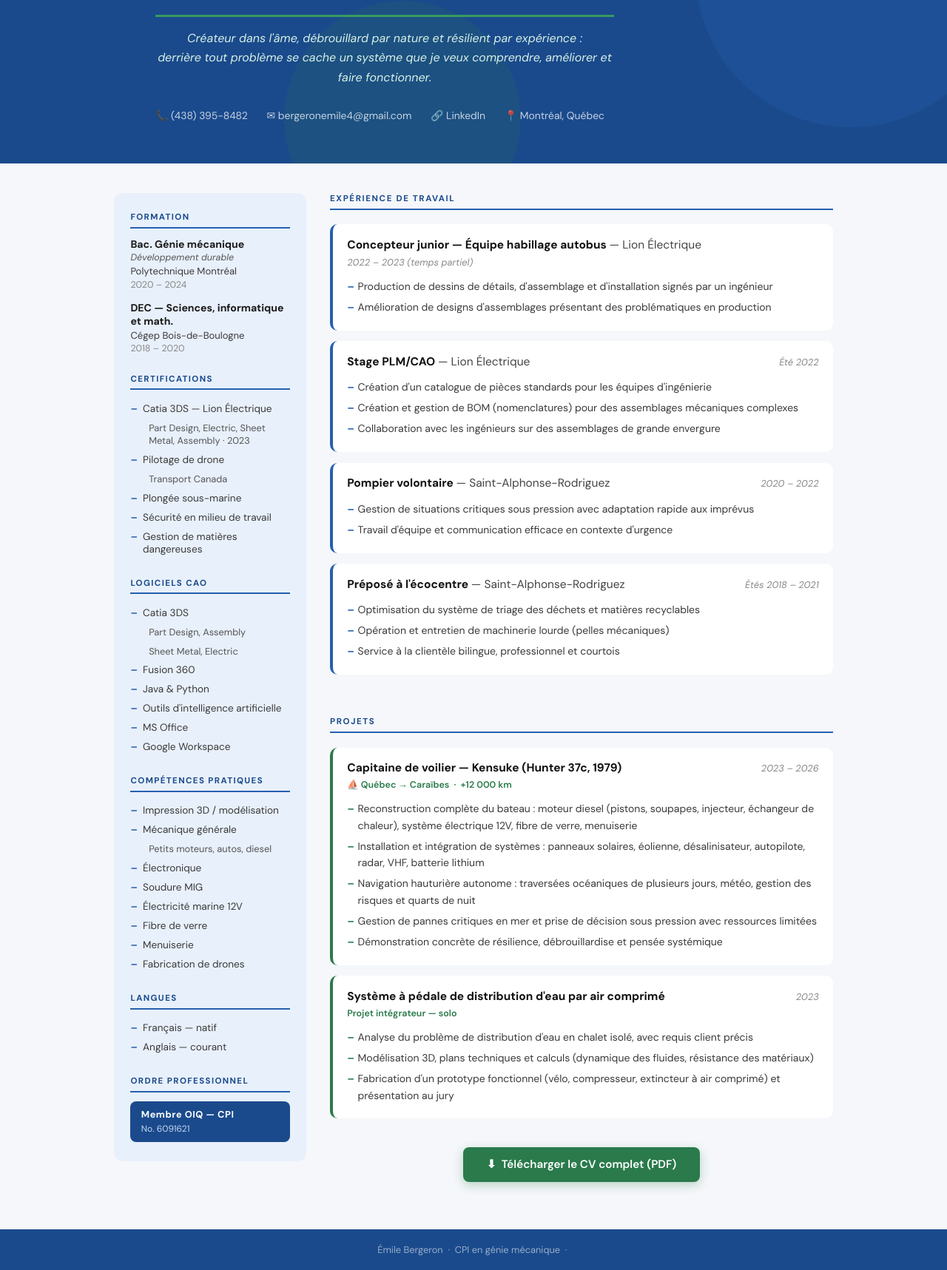
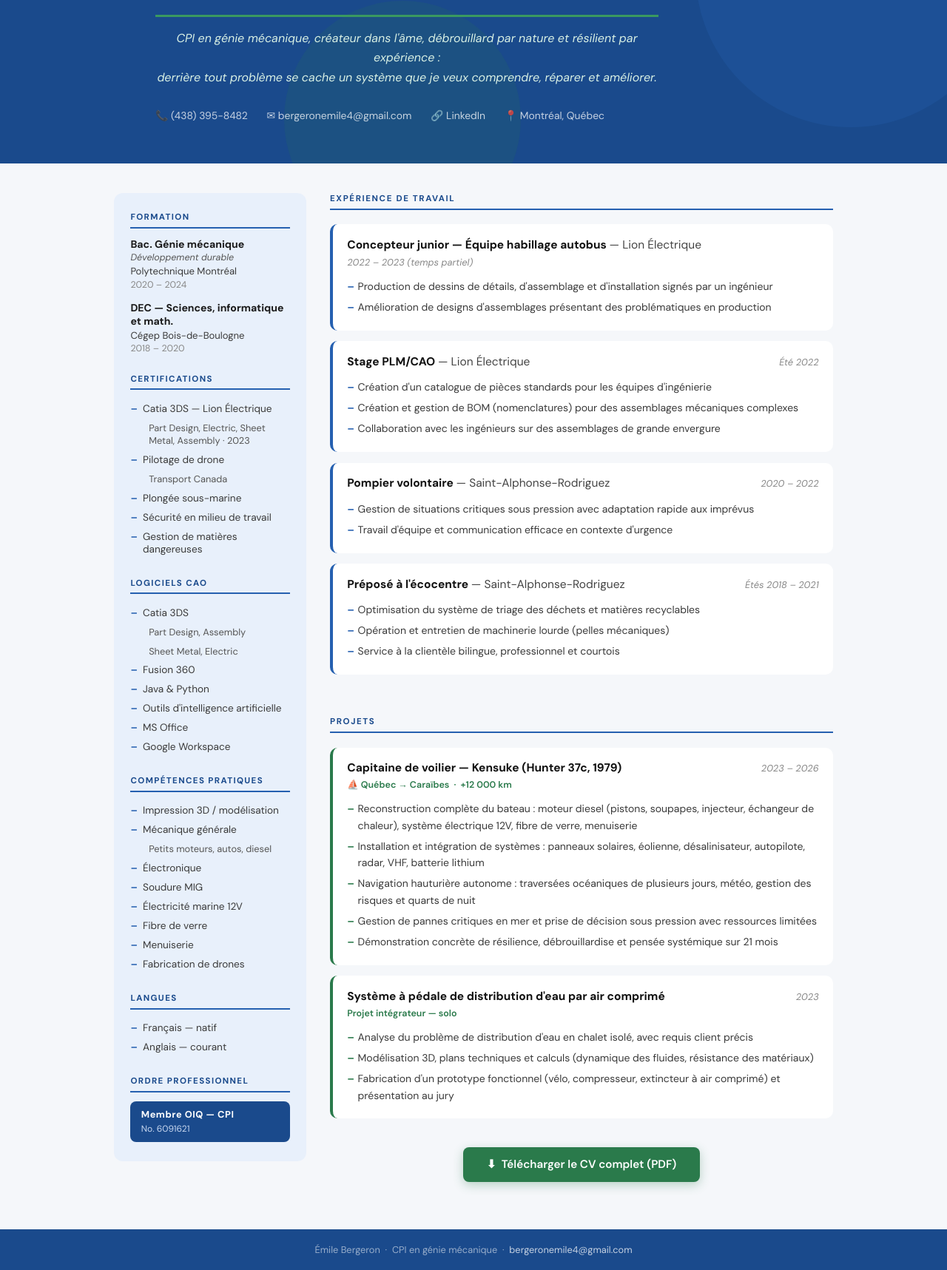
Before and after one commit to emile163/emile_bergeron, a plain HTML site: page index.html in a window 1280 px wide. Shown: the part 226-1943 px from the top of the page at 74% size. Drawn offline with Linux system fonts and the light colour scheme.

Commit message:
Add files via upload

```diff
--- a/index.html
+++ b/index.html
@@ -22,13 +22,7 @@
     body { font-family: 'DM Sans', sans-serif; background: var(--gris-doux); color: var(--gris-texte); min-height: 100vh; }
 
     /* NAV */
-    nav {
-      background: var(--bleu-fonce);
-      display: flex; align-items: center; justify-content: space-between;
-      padding: 0 2.5rem; height: 58px;
-      position: sticky; top: 0; z-index: 100;
-      box-shadow: 0 2px 16px rgba(26,74,140,.25);
-    }
+    nav { background: var(--bleu-fonce); display: flex; align-items: center; justify-content: space-between; padding: 0 2.5rem; height: 58px; position: sticky; top: 0; z-index: 100; box-shadow: 0 2px 16px rgba(26,74,140,.25); }
     nav .logo { font-family: 'DM Serif Display', serif; font-size: 1.15rem; color: #fff; letter-spacing: .02em; }
     nav .nav-links { display: flex; gap: 1.8rem; list-style: none; }
     nav .nav-links a { color: rgba(255,255,255,.78); text-decoration: none; font-size: .88rem; font-weight: 500; letter-spacing: .03em; transition: color .2s; }
@@ -43,7 +37,7 @@
     .hero-inner { max-width: 860px; margin: 0 auto; position: relative; z-index: 1; opacity: 0; animation: fadeUp .7s .1s forwards; }
     .hero-name { font-family: 'DM Serif Display', serif; font-size: clamp(2.4rem, 5vw, 3.6rem); line-height: 1.1; letter-spacing: -.01em; }
     .hero-title { font-size: 1.05rem; font-weight: 400; color: #C8D8F0; margin-top: .5rem; letter-spacing: .04em; }
-    .hero-tagline { margin-top: 1.4rem; font-style: italic; font-size: 1rem; color: #D8F0E4; max-width: 620px; line-height: 1.65; border-left: 3px solid var(--vert-moyen); padding-left: 1rem; }
+    .hero-tagline { margin-top: 1.4rem; font-style: italic; font-size: 1rem; color: #D8F0E4; max-width: 680px; line-height: 1.65; border-top: 3px solid var(--vert-moyen); padding-top: 1rem; text-align: center; }
     .hero-contacts { display: flex; flex-wrap: wrap; gap: .7rem 1.6rem; margin-top: 1.8rem; }
     .hero-contacts a { color: rgba(255,255,255,.75); text-decoration: none; font-size: .87rem; display: flex; align-items: center; gap: .4rem; transition: color .2s; }
     .hero-contacts a:hover { color: #fff; }
@@ -119,14 +113,14 @@
   <div class="hero-inner">
     <h1 class="hero-name">Émile Bergeron</h1>
     <p class="hero-title">CPI en génie mécanique &nbsp;·&nbsp; Polyvalent &amp; Créatif</p>
-    <p class="hero-tagline" style="text-align:center; border-left:none; padding-left:0; border-top: 3px solid var(--vert-moyen); padding-top: 1rem;">
-      Créateur dans l'âme, débrouillard par nature et résilient par expérience :<br>
-      derrière tout problème se cache un système que je veux comprendre, améliorer et faire fonctionner.
+    <p class="hero-tagline">
+      CPI en génie mécanique, créateur dans l'âme, débrouillard par nature et résilient par expérience :<br>
+      derrière tout problème se cache un système que je veux comprendre, réparer et améliorer.
     </p>
     <div class="hero-contacts">
       <a href="tel:4383958482">📞 (438) 395-8482</a>
-      <a href="/cdn-cgi/l/email-protection#096b6c7b6e6c7b66676c6460656c3d496e64686065276a6664">✉ bergeronemile4&#64;gmail.com</a>
-      <a href="https://www.linkedin.com/in/emile-bergeron-cpi/" target="_blank">🔗 LinkedIn</a>
+      <a href="mailto:bergeronemile4@gmail.com">✉ bergeronemile4&#64;gmail.com</a>
+      <a href="https://www.linkedin.com/in/emile-bergeron-cpi" target="_blank">🔗 LinkedIn</a>
       <a>📍 Montréal, Québec</a>
     </div>
   </div>
@@ -136,7 +130,6 @@
 
   <aside class="sidebar" id="competences">
 
-    <!-- FORMATION en premier -->
     <div class="sidebar-section">
       <p class="sidebar-label">Formation</p>
       <div style="display:flex; flex-direction:column; gap:.9rem;">
@@ -154,7 +147,6 @@
       </div>
     </div>
 
-    <!-- CERTIFICATIONS -->
     <div class="sidebar-section">
       <p class="sidebar-label">Certifications</p>
       <ul>
@@ -168,7 +160,6 @@
       </ul>
     </div>
 
-    <!-- LOGICIELS CAO -->
     <div class="sidebar-section">
       <p class="sidebar-label">Logiciels CAO</p>
       <ul>
@@ -183,7 +174,6 @@
       </ul>
     </div>
 
-    <!-- COMPÉTENCES PRATIQUES -->
     <div class="sidebar-section">
       <p class="sidebar-label">Compétences pratiques</p>
       <ul>
@@ -199,7 +189,6 @@
       </ul>
     </div>
 
-    <!-- LANGUES -->
     <div class="sidebar-section">
       <p class="sidebar-label">Langues</p>
       <ul>
@@ -208,7 +197,6 @@
       </ul>
     </div>
 
-    <!-- ORDRE PROFESSIONNEL -->
     <div class="sidebar-section">
       <p class="sidebar-label">Ordre professionnel</p>
       <div class="badge-oiq">
@@ -285,7 +273,7 @@
           <li>Installation et intégration de systèmes : panneaux solaires, éolienne, désalinisateur, autopilote, radar, VHF, batterie lithium</li>
           <li>Navigation hauturière autonome : traversées océaniques de plusieurs jours, météo, gestion des risques et quarts de nuit</li>
           <li>Gestion de pannes critiques en mer et prise de décision sous pression avec ressources limitées</li>
-          <li>Démonstration concrète de résilience, débrouillardise et pensée systémique</li>
+          <li>Démonstration concrète de résilience, débrouillardise et pensée systémique sur 21 mois</li>
         </ul>
       </div>
 
@@ -319,4 +307,9 @@
 
 <footer>
   <p>Émile Bergeron &nbsp;·&nbsp; CPI en génie mécanique &nbsp;·&nbsp;
-    <a href="/cdn-cgi/l/email-protection#2d4f485f4a485f42434840444
+    <a href="mailto:bergeronemile4@gmail.com">bergeronemile4&#64;gmail.com</a>
+  </p>
+</footer>
+
+</body>
+</html>
```
